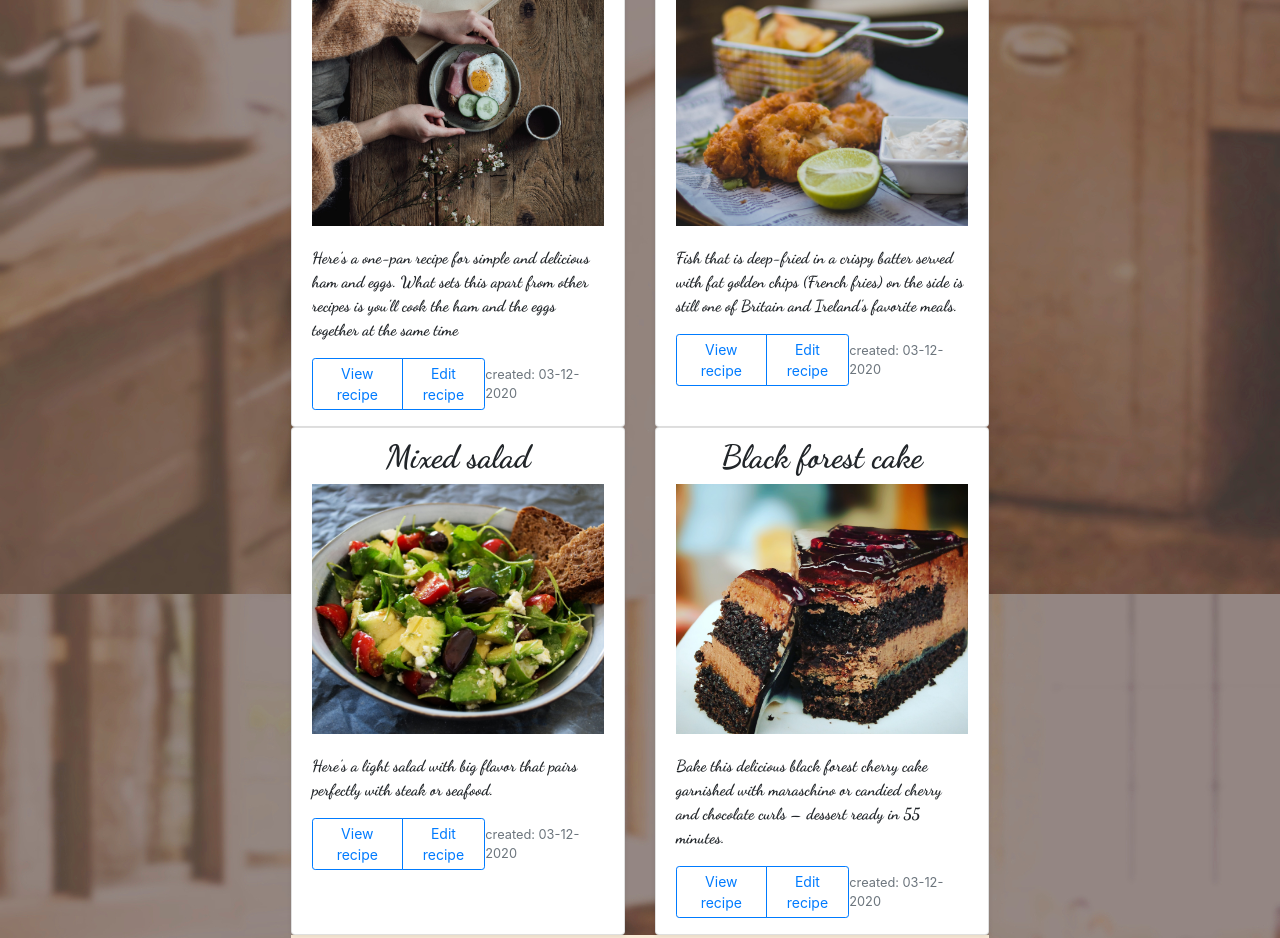
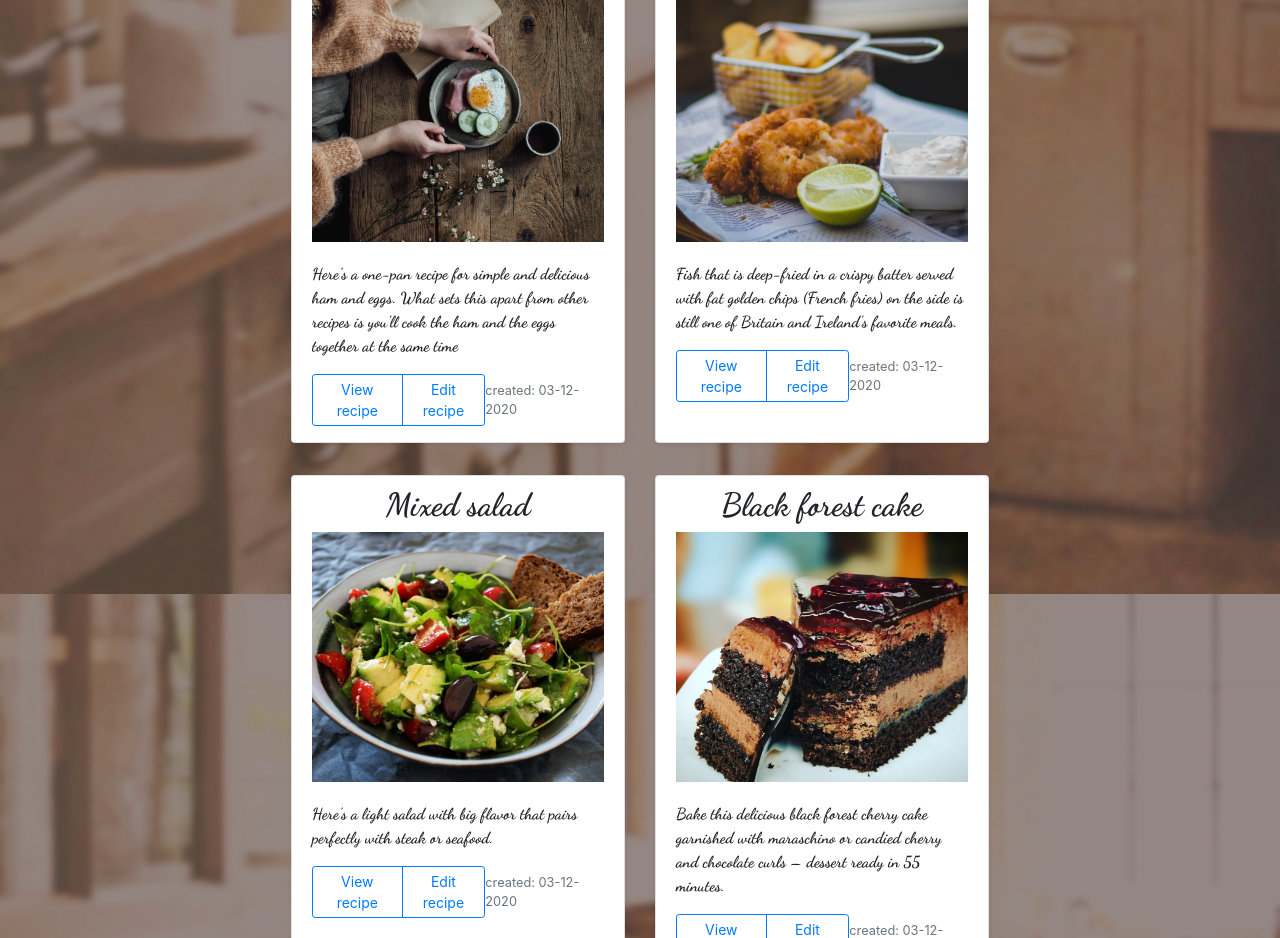
Before and after one commit to mockodev/bootstrap, a plain HTML site: page index.html in a window 1280 px wide. Shown: the part 593-1531 px from the top of the page. Drawn offline with nearby package versions, Linux system fonts and the light colour scheme.

Commit message:
add row gaps

```diff
--- a/index.html
+++ b/index.html
@@ -103,31 +103,34 @@
     <!-- smaller horizontal gaps, gaps between rows, buttons on a line -->
 
    <main>
+     <div class="card-group">
     <div class="container-fluid">
       <h2>Meal of the day</h2>
-     <div class="row row-cols-1 row-cols-md-2">
-      <div class="col ">
+     <div class="row row-cols-1 row-cols-md-2 ">
+      <div class="col py-1 py-md-3 ">
 
-        <div class="card shadow-sm">
+        <div class="card shadow-sm ">
           <h3>Ham and eggs</h3>
           <img class="bd-placeholder-img card-img-top"  src="./src/img/main/ham_and_eggs_landing.jpg" onclick="window.location.href='recipe.html'" />
 
-           <div class="card-body">
-            <p class="card-text">Here’s a one-pan recipe for simple and delicious ham and eggs.
+           <div class="card-body ">
+            <p class="card-text ">Here’s a one-pan recipe for simple and delicious ham and eggs.
                What sets this apart from other recipes is you’ll cook the ham and the eggs together at the same time</p>
+
             <div class="d-flex justify-content-between align-items-center">
-              <div class="btn-group align-bottom">
+              <div class="btn-group">
                 <button type="button" class="btn btn-sm btn-outline-primary" onclick="window.location.href='recipe.html'">View recipe</button>
                 <button type="button" class="btn btn-sm btn-outline-primary" onclick="window.location.href='recipe.html'">Edit recipe</button>
               </div>
               <small class="text-muted">created: 03-12-2020</small>
             </div>
+
           </div>
         </div>
       </div>
         <!-- end of card -->
 
-        <div class="col">
+        <div class="col py-1 py-md-3">
 
           <div class="card shadow-sm">
             <h3>Fish and Chips</h3>
@@ -148,7 +151,7 @@
           </div>
         </div>
 
-        <div class="col">
+        <div class="col py-1 py-md-3">
 
           <div class="card shadow-sm">
             <h3>Mixed salad</h3>
@@ -157,8 +160,29 @@
              <div class="card-body">
               <p class="card-text">Here's a light salad with big flavor that pairs perfectly with steak or seafood.
                   </p>
+
+              <div class=" d-flex  justify-content-between align-items-center  ">
+                <div class="btn-group ">
+                  <button type="button" class="btn btn-sm btn-outline-primary" onclick="window.location.href='recipe.html'">View recipe</button>
+                  <button type="button" class="btn btn-sm btn-outline-primary" onclick="window.location.href='recipe.html'">Edit recipe</button>
+                </div>
+                <small class="text-muted">created: 03-12-2020</small>
+              </div>
+
+            </div>
+          </div>
+        </div>
+
+        <div class="col py-1 py-md-3 ">
+
+          <div class="card shadow-sm">
+            <h3>Black forest cake</h3>
+            <img class="bd-placeholder-img card-img-top"  src="./src/img/main/black_forrest_cherry_cake_landing.jpg" onclick="window.location.href='recipe.html'" />
+
+             <div class="card-body ">
+              <p class="card-text">Bake this delicious black forest cherry cake garnished with maraschino or candied cherry and chocolate curls – dessert ready in 55 minutes.</p>
               <div class="d-flex justify-content-between align-items-center">
-                <div class="btn-group">
+                <div class="btn-group ">
                   <button type="button" class="btn btn-sm btn-outline-primary" onclick="window.location.href='recipe.html'">View recipe</button>
                   <button type="button" class="btn btn-sm btn-outline-primary" onclick="window.location.href='recipe.html'">Edit recipe</button>
                 </div>
@@ -167,26 +191,7 @@
             </div>
           </div>
         </div>
-
-        <div class="col">
-
-          <div class="card shadow-sm">
-            <h3>Black forest cake</h3>
-            <img class="bd-placeholder-img card-img-top"  src="./src/img/main/black_forrest_cherry_cake_landing.jpg" onclick="window.location.href='recipe.html'" />
-
-             <div class="card-body">
-              <p class="card-text">Bake this delicious black forest cherry cake garnished with maraschino or candied cherry and chocolate curls – dessert ready in 55 minutes.</p>
-              <div class="d-flex justify-content-between align-items-center">
-                <div class="btn-group">
-                  <button type="button" class="btn btn-sm btn-outline-primary" onclick="window.location.href='recipe.html'">View recipe</button>
-                  <button type="button" class="btn btn-sm btn-outline-primary" onclick="window.location.href='recipe.html'">Edit recipe</button>
-                </div>
-                <small class="text-muted">created: 03-12-2020</small>
-              </div>
-            </div>
-          </div>
-        </div>
-
+      </div>
       </div>
     </div>
     </main>
--- a/src/main.css
+++ b/src/main.css
@@ -36,6 +36,7 @@ main .container-fluid img:hover {
 div.card-body {
     height: 200px;
 
+
 }
 
 
@@ -44,3 +45,7 @@ div.card-body {
     font-size: 1em;
     font-family: 'Dancing Script', cursive;
 }
+
+.btn-group {
+
+}
--- a/src/script.js
+++ b/src/script.js
@@ -57,4 +57,4 @@ const subscrFormSubmit = (event) => {
     : alert("Thanks for your subscribing!")
 };
 
-//subscrForm.addEventListener("submit", subscrFormSubmit);
+subscrForm.addEventListener("submit", subscrFormSubmit);
```
